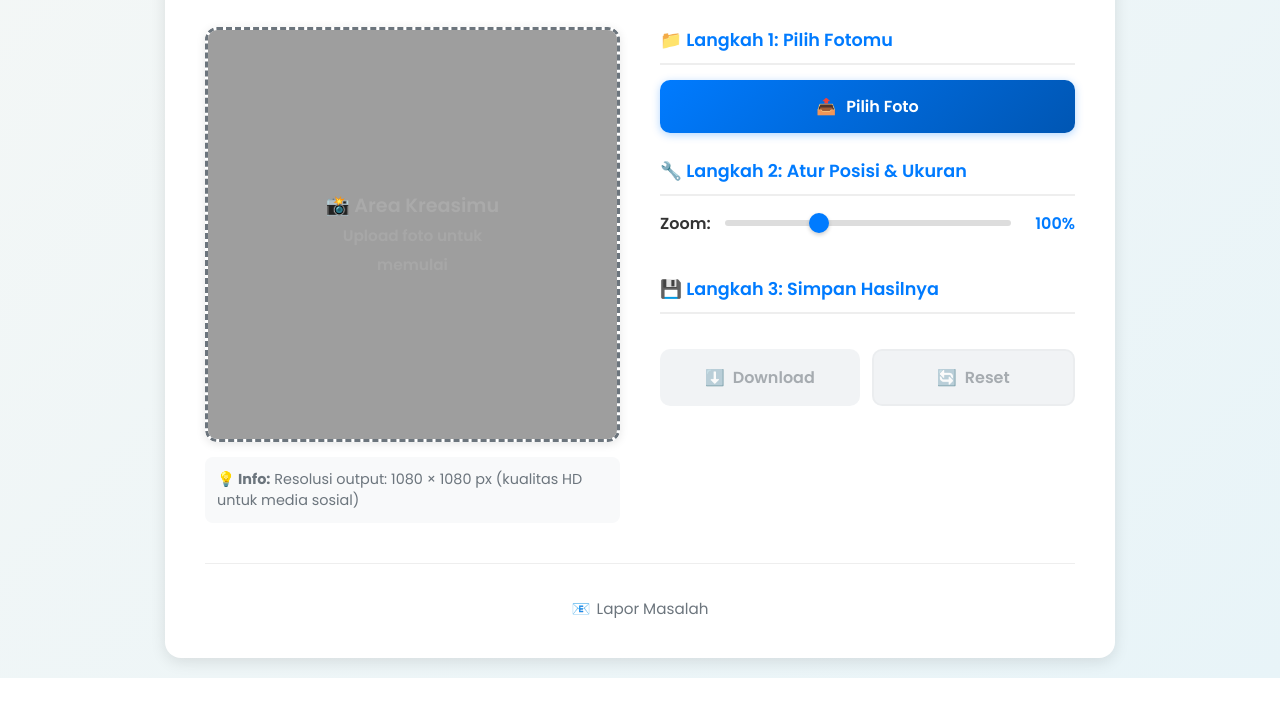
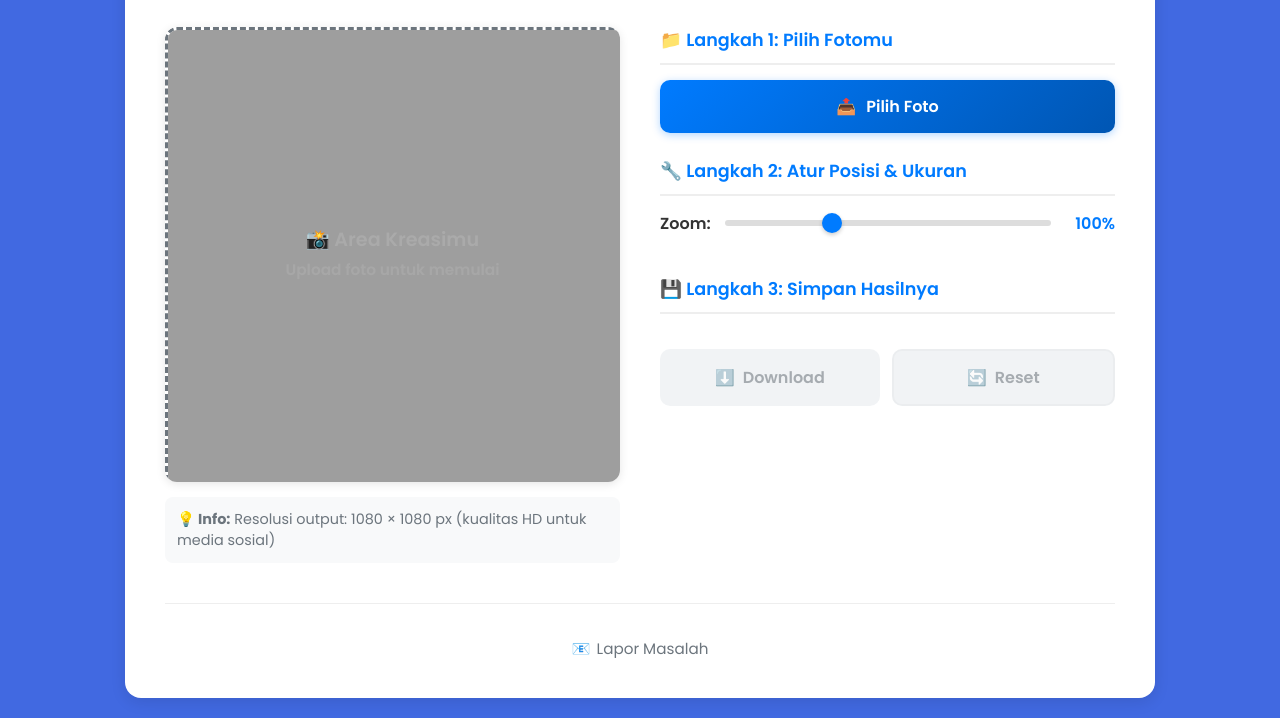
Before and after one commit to masean24/BMPLS, a plain HTML site: page index.html in a window 1280 px wide. Shown: the part 164-882 px from the top of the page. Before the commit the page ends 842 px from the top, so only its background shows below. Drawn offline with Linux system fonts and the light colour scheme.

Commit message:
Update style.css

```diff
--- a/style.css
+++ b/style.css
@@ -1,7 +1,8 @@
+/* Di bagian :root variables, ubah --background-color */
 :root {
     --primary-color: #007bff;
     --secondary-color: #6c757d;
-    --background-color: #f4f7f6;
+    --background-color: #4169e1; /* Ubah dari #f4f7f6 ke #4169e1 */
     --text-color: #333;
     --card-bg: #ffffff;
     --shadow: 0 4px 15px rgba(0, 0, 0, 0.1);
@@ -10,13 +11,12 @@
     --danger-color: #dc3545;
 }
 
-* {
-    box-sizing: border-box;
-}
-
+/* Di bagian body, ubah gradient background */
 body {
     font-family: 'Poppins', sans-serif;
-    background: linear-gradient(135deg, var(--background-color) 0%, #e8f4f8 100%);
+    background: #4169e1; /* Ubah dari gradient menjadi solid color */
+    /* ATAU jika ingin tetap gradient: */
+    /* background: linear-gradient(135deg, #4169e1 0%, #5a7df5 100%); */
     color: var(--text-color);
     margin: 0;
     padding: 20px;
```
